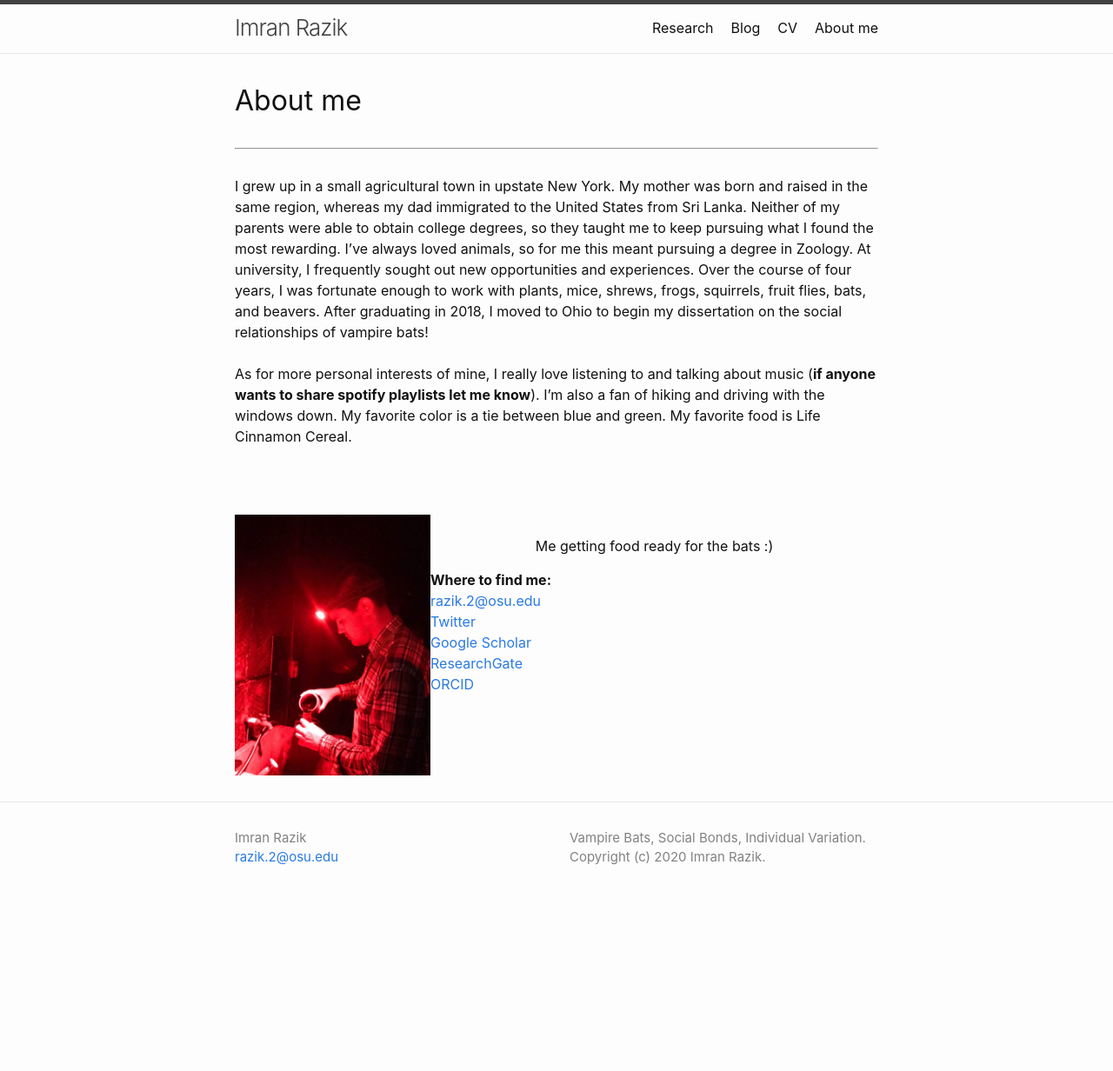
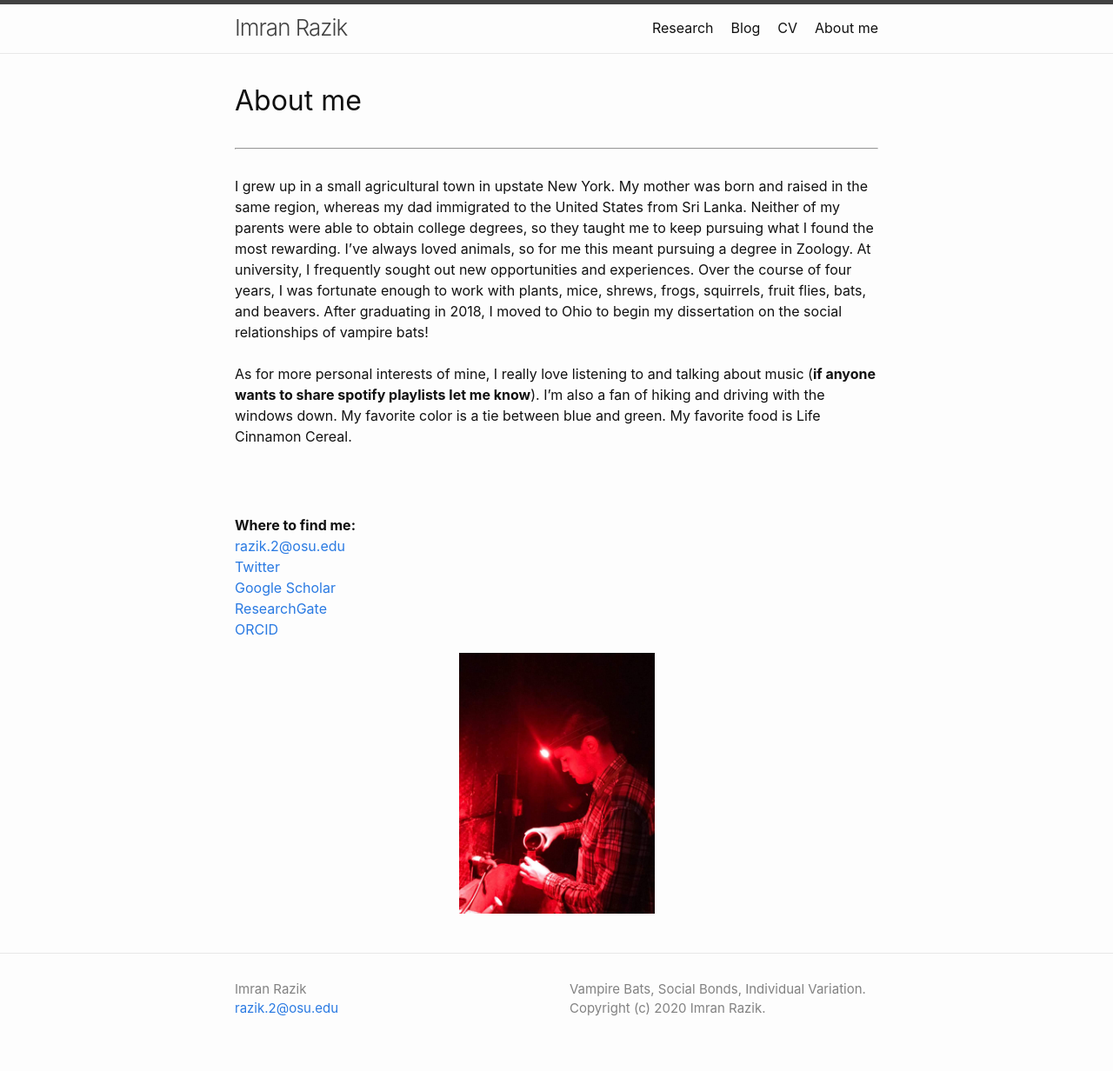
Before and after one commit to imranrazik/imranrazik.github.io, a Jekyll site: the page built from About-me.md, in a window 1280 px wide. Shown: the whole page at 87% size. Built offline with Jekyll 4.4.1, drawn with Linux system fonts in a browser that asks for light colours; our own code applies the rules of GitHub Pages for plain Markdown files; before the commit the page ends 1058 px from its top, so only the background shows below that.

Commit message:
Update About-me.md

```diff
--- a/About-me.md
+++ b/About-me.md
@@ -11,14 +11,13 @@ As for more personal interests of mine, I really love listening to and talking a
 <br />
 <br />
 
-<p align="center">
-  <img align="left" height="300" src="/assets/34349279-38d9-4de1-ad80-4556efc33ab1.jpg"> <br/>
-  Me getting food ready for the bats :)
-</p>
-
 **Where to find me:** <br/>
 [razik.2@osu.edu](mailto:razik.2@osu.edu) <br/>
 [Twitter](https://twitter.com/irazik) <br/>
 [Google Scholar](https://scholar.google.com/citations?user=-YQ4T1YAAAAJ&hl=en) <br/>
 [ResearchGate](https://www.researchgate.net/profile/Imran_Razik) <br/>
 [ORCID](https://orcid.org/0000-0002-8529-6212) <br/>
+
+<p align="center">
+  <img height="300" src="/assets/34349279-38d9-4de1-ad80-4556efc33ab1.jpg"> <br/>
+</p>
```
